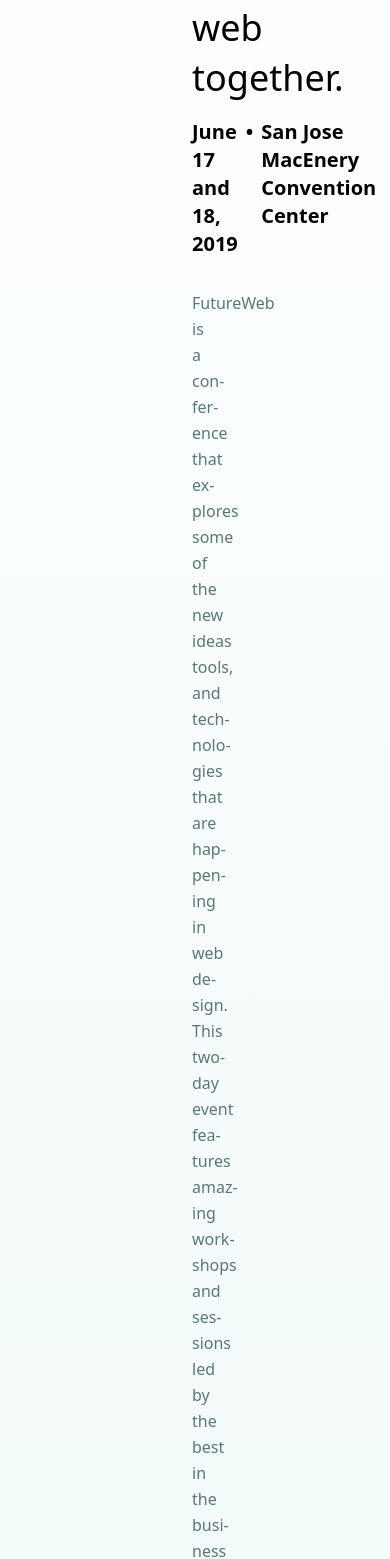
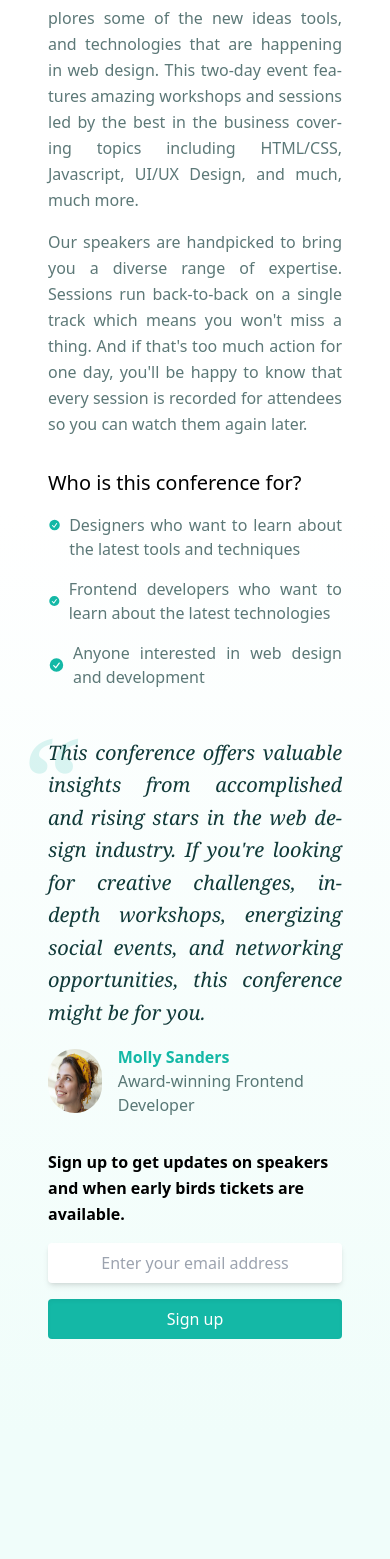
Before and after one commit to LutherTS/refactoring-ui, a Next.js app: page /designing-content-after in a window 390 px wide. Shown: the part 414-1973 px from the top of the page. After the commit the page ends 1849 px from the top, so only its background shows below. Built offline with nearby package versions, Linux system fonts and the light colour scheme.

Commit message:
Designing content. Success.

```diff
--- a/app/designing-content-after/page.tsx
+++ b/app/designing-content-after/page.tsx
@@ -5,8 +5,9 @@ import Image from "next/image";
 export default function Home() {
   return (
     <>
-      <div className="absolute inset-x-0 h-2 bg-teal-500/10"></div>
-      <main className="bg-gradient-to-b from-white to-teal-500/10 px-48 pb-24 pt-16">
+      <div className="absolute inset-x-0 h-2 bg-teal-50"></div>
+      <main className="flex items-center justify-center bg-gradient-to-b from-white via-white via-50% to-teal-50">
+        <div className="max-w-7xl px-12 pb-24 pt-16">
           <div className="max-w-prose space-y-8">
             <div className="flex gap-2">
               <CubeIcon className="size-6 text-teal-500" />
@@ -16,9 +17,9 @@ export default function Home() {
               <h1 className="max-w-[17ch] text-4xl font-light leading-snug">
                 Let’s explore the future of the web together.
               </h1>
-            <div className="flex gap-2 text-xl font-semibold">
+              <div className="flex flex-col gap-1 text-base font-semibold md:flex-row md:gap-2 md:text-xl">
                 <span>June 17 and 18, 2019</span>
-              <span>•</span>
+                <span className="hidden md:inline">•</span>
                 <span>San Jose MacEnery Convention Center</span>
               </div>
             </div>
@@ -32,15 +33,15 @@ export default function Home() {
               </p>
               <p>
                 Our speakers are handpicked to bring you a diverse range of
-              expertise. Sessions run back-to-back on a single track which means
-              you won't miss a thing. And if that's too much action for one day,
-              you'll be happy to know that every session is recorded for
-              attendees so you can watch them again later.
+                expertise. Sessions run back-to-back on a single track which
+                means you won't miss a thing. And if that's too much action for
+                one day, you'll be happy to know that every session is recorded
+                for attendees so you can watch them again later.
               </p>
             </div>
             <div className="space-y-4">
               <h2 className="text-xl">Who is this conference for?</h2>
-            <ul className="space-y-4 text-base text-teal-950/65">
+              <ul className="space-y-4 hyphens-auto text-justify text-base text-teal-950/65">
                 <li className="flex items-start gap-2">
                   <CheckCircleIcon className="size-6 text-teal-500" />
                   Designers who want to learn about the latest tools and
@@ -62,7 +63,7 @@ export default function Home() {
                 <span className="absolute -left-8 -top-5 text-9xl text-teal-500/15">
                   “
                 </span>
-              <blockquote className="hyphens-auto text-justify text-xl leading-relaxed">
+                <blockquote className="hyphens-auto text-justify text-xl leading-relaxed text-teal-950/95">
                   This conference offers valuable insights from accomplished and
                   rising stars in the web design industry. If you're looking for
                   creative challenges, in-depth workshops, energizing social
@@ -88,7 +89,7 @@ export default function Home() {
                 are available.
               </p>
               <form
-              className="flex justify-between overflow-clip rounded shadow-md"
+                className="flex flex-col gap-y-4 md:flex-row md:justify-between md:overflow-clip md:rounded md:shadow-md"
                 action={(formData: FormData) => {
                   console.log({ signup: formData.get("signup") });
                 }}
@@ -97,16 +98,18 @@ export default function Home() {
                   type="text"
                   name="signup"
                   id="sign-up"
-                className="grow border-0 px-4 py-4 text-base font-light"
+                  // accepting focus-visible as it is right now
+                  className="grow rounded border-0 px-4 py-2 text-center text-base font-light shadow-md placeholder:text-center focus-visible:outline focus-visible:outline-2 focus-visible:outline-offset-2 focus-visible:outline-teal-500 md:rounded-none md:py-4 md:text-start md:shadow-none md:placeholder:text-start md:focus-visible:outline-0"
                   placeholder="Enter your email address"
                 />
                 <button
                   type="submit"
-                className="bg-teal-500 px-8 text-base font-light text-white"
+                  className="rounded bg-teal-500 px-8 py-2 text-base font-light text-white shadow-inner transition-colors hover:bg-teal-700 focus-visible:outline focus-visible:outline-2 focus-visible:outline-offset-2 focus-visible:outline-teal-500 active:bg-teal-600 md:rounded-none md:py-0 md:shadow-none md:focus-visible:outline-0"
                 >
                   Sign up
                 </button>
               </form>
+            </div>
           </div>
         </div>
       </main>
--- a/app/layout.tsx
+++ b/app/layout.tsx
@@ -13,7 +13,7 @@ export default function RootLayout({
 }>) {
   return (
     <html lang="en">
-      <body className="bg-teal-500/10">{children}</body>
+      <body className="bg-teal-50">{children}</body>
     </html>
   );
 }
--- a/tailwind.config.ts
+++ b/tailwind.config.ts
@@ -3,6 +3,8 @@ import type { Config } from "tailwindcss";
 const config: Config = {
   content: ["./app/**/*.{ts,tsx,mdx}"],
   theme: {},
-  plugins: [require("@tailwindcss/forms")],
+  plugins: [
+    // require("@tailwindcss/forms")
+  ],
 };
 export default config;
```
Lines whose indentation alone changed are shown as unchanged.
